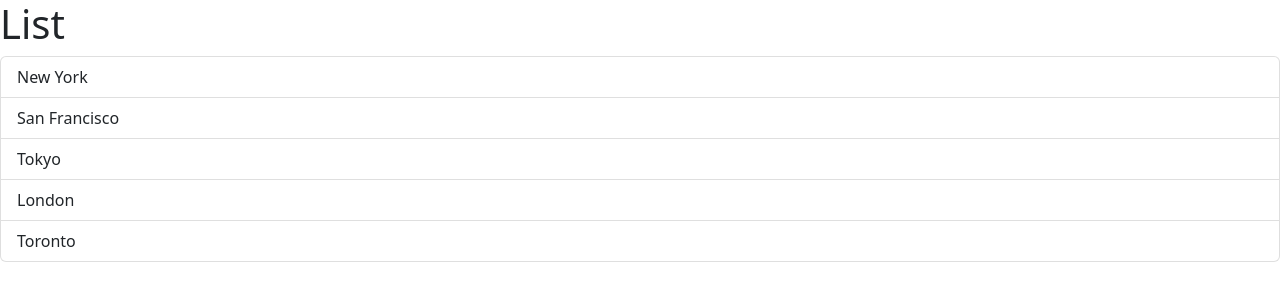
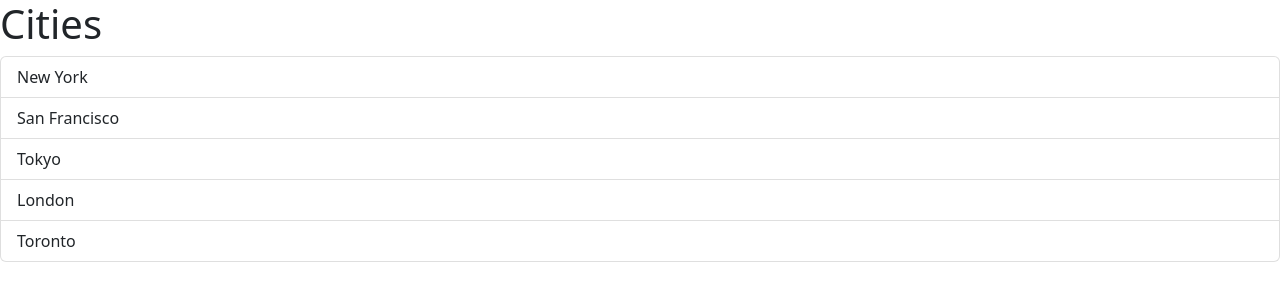
Before and after one commit to Cyber-Firefly/React-Porj-01, a React (Vite) app: page / in a window 1280 px wide. Shown: the top 300 px of the page. Built offline with nearby package versions, Linux system fonts and the light colour scheme.

Commit message:
passing data via props

```diff
--- a/src/App.tsx
+++ b/src/App.tsx
@@ -1,7 +1,12 @@
 import ListGroup from "./components/ListGroup";
 
-function App(){
-  return <div><ListGroup /></div>
+function App() {
+  let items = ["New York", "San Francisco", "Tokyo", "London", "Toronto"];
+  return (
+    <div>
+      <ListGroup items={items} heading="Cities" />
+    </div>
+  );
 }
 
 export default App;
--- a/src/components/ListGroup.tsx
+++ b/src/components/ListGroup.tsx
@@ -1,13 +1,17 @@
 import { useState } from "react";
 
-function ListGroup() {
-  let items = ["New York", "San Francisco", "Tokyo", "London", "Toronto"];
+// interface
+interface Props {
+  items: string[];
+  heading: string;
+}
 
+function ListGroup({ items, heading }: Props) {
   const [selectedIndex, setSelectedIndex] = useState(-1);
 
   return (
     <>
-      <h1>List</h1>
+      <h1>{heading}</h1>
       {items.length === 0 && <p>No item Found</p>}
       <ul className="list-group">
         {items.map((item, index) => (
```
